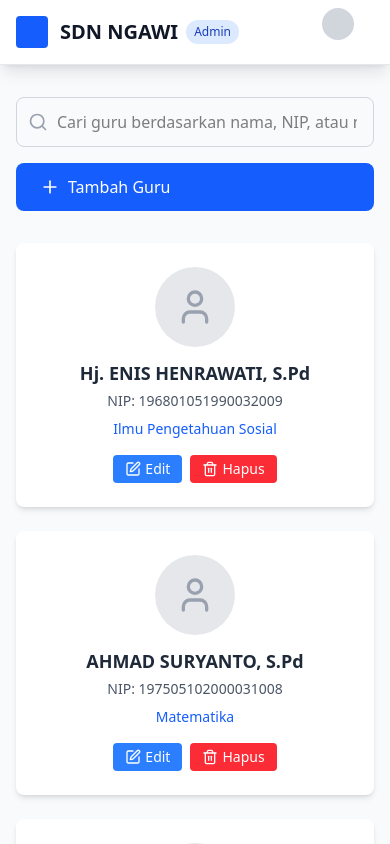
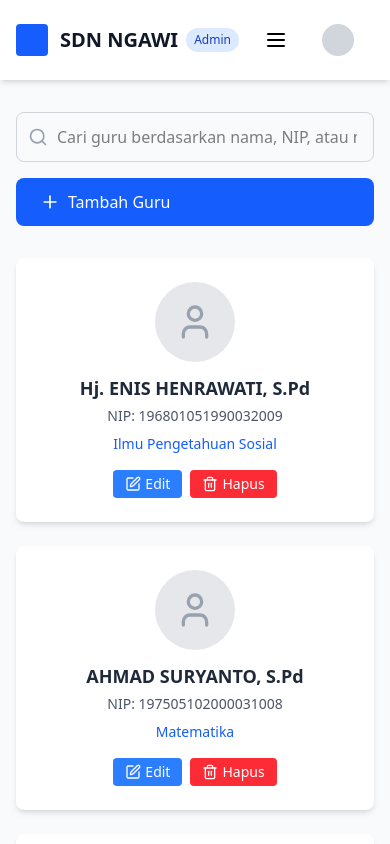
Before and after one commit to YosuaKev/danton-sdn-tembalang, a React (Vite) app in the folder frontend/: page /guruadmin in a window 390 px wide. Shown: the top 844 px of the page. Built offline with nearby package versions, Linux system fonts and the light colour scheme.

Commit message:
menyempurnakan header bar dan sinkron login ke profil admin sementara

```diff
--- a/frontend/src/admin/BeritaAdmin.jsx
+++ b/frontend/src/admin/BeritaAdmin.jsx
@@ -247,7 +247,7 @@ const BeritaAdmin = () => {
   return (
     <div className="min-h-screen bg-gray-50">
       {/* Admin Navigation Bar */}
-      <nav className="bg-white shadow-lg border-b border-gray-200 sticky top-0 z-50">
+      <header className="bg-white shadow-lg border-b border-gray-200 sticky top-0 z-50">
         <div className="max-w-7xl mx-auto px-4 sm:px-6 lg:px-8">
           <div className="flex justify-between h-16">
             <div className="flex items-center">
@@ -336,18 +336,18 @@ const BeritaAdmin = () => {
             </div>
           </div>
         )}
-      </nav>
+      </header>
 
       {/* Header Navigation */}
-      <header className="bg-white shadow-md">
+      <header className="bg-blue-900 text-white py-4">
         <div className="container mx-auto px-4 py-4">
-          <div className="flex items-center justify-between">
+          <div className="flex justify-center item-center text-center">
             <div>
-              <h1 className="text-2xl font-bold text-gray-900">
-                News Management
+              <h1 className="text-2xl font-bold bg-blue-900">
+                Manajemen Berita
               </h1>
-              <p className="text-gray-600">
-                Manage school news and announcements
+              <p className="text-white">
+                Mengatur berita sekolah dan pengumuman.
               </p>
             </div>
           </div>
--- a/frontend/src/admin/GuruAdmin.jsx
+++ b/frontend/src/admin/GuruAdmin.jsx
@@ -221,10 +221,11 @@ const GuruAdmin = () => {
   return (
     <div className="min-h-screen bg-gray-50">
       {/* Admin Navbar */}
-      <nav className="bg-white shadow-lg border-b border-gray-200 sticky top-0 z-50">
-        <div className="max-w-7xl mx-auto px-4 sm:px-6 lg:px-8">
-          <div className="flex justify-between h-16">
+      <header className="bg-white shadow-md sticky top-0 z-50">
+        <div className="container mx-auto px-4 py-4">
+          <div className="flex items-center justify-between">
             <div className="flex items-center">
+              {/* Logo */}
               <div className="flex-shrink-0 flex items-center">
                 <div className="w-8 h-8 bg-blue-600 rounded mr-3"></div>
                 <span className="font-bold text-xl text-gray-900">
@@ -234,49 +235,59 @@ const GuruAdmin = () => {
                   Admin
                 </span>
               </div>
-              {/* Navigation Links */}
-              <nav className="hidden md:flex space-x-6 ml-64">
+            </div>
+
+            <nav className="hidden md:flex space-x-6">
               <button
-                  href="#"
-                  className="hover:text-blue-200 transition-colors duration-200"
+                className="hover:text-blue-600 transition-colors duration-200"
               >
                 Beranda
               </button>
-                <button
-                  href="#" onClick={handleProfilAdmin}
-                  className="hover:text-blue-200 transition-colors duration-200"
+              <a
+                href="#"
+                onClick={handleProfilAdmin}
+                className="hover:text-blue-600 transition-colors duration-200"
               >
                 Profil
-                </button>
+              </a>
               <button
-                  href="#"
-                  className="hover:text-blue-200 transition-colors duration-200 border-b-2 border-blue-400"
+                className="hover:text-blue-600 transition-colors duration-200 border-b-2 border-blue-400"
               >
                 Guru
               </button>
               <button
-                  href="#"
-                  onClick={handleBeritaAdmin} className="hover:text-blue-200 transition-colors duration-200"
+                onClick={handleBeritaAdmin}
+                className="hover:text-blue-600 transition-colors duration-200"
               >
                 Berita
               </button>
               <button
-                  href="#"
-                  className="hover:text-blue-200 transition-colors duration-200"
+                className="hover:text-blue-600 transition-colors duration-200"
               >
                 Prestasi
               </button>
               <button
-                  href="#"
-                  className="hover:text-blue-200 transition-colors duration-200"
+                className="hover:text-blue-600 transition-colors duration-200"
               >
                 Kontak
               </button>
             </nav>
-            </div>
 
-            {/* Right side items */}
-            <div className="flex items-center space-x-4"></div>
+            <button className="md:hidden">
+              <svg
+                className="w-6 h-6"
+                fill="none"
+                stroke="currentColor"
+                viewBox="0 0 24 24"
+              >
+                <path
+                  strokeLinecap="round"
+                  strokeLinejoin="round"
+                  strokeWidth={2}
+                  d="M4 6h16M4 12h16M4 18h16"
+                />
+              </svg>
+            </button>
 
             {/* Profile/Logout */}
               <div className="relative">
@@ -289,7 +300,7 @@ const GuruAdmin = () => {
               </div>
           </div>
         </div>
-      </nav>
+      </header>
 
       {/* Main Content */}
       <main className="container mx-auto px-4 py-8">
--- a/frontend/src/admin/LoginPage.jsx
+++ b/frontend/src/admin/LoginPage.jsx
@@ -1,5 +1,6 @@
 import { useState } from 'react';
 import { User, Lock, Eye, EyeOff, GraduationCap } from 'lucide-react';
+import { useNavigate } from 'react-router-dom';
 
 const LoginPage = () => {
   const [formData, setFormData] = useState({
@@ -10,6 +11,11 @@ const LoginPage = () => {
   const [error, setError] = useState('');
   const [showPassword, setShowPassword] = useState(false);
   const [isLoading, setIsLoading] = useState(false);
+  const navigate = useNavigate();
+  const handleProfilAdmin = (e) => {
+    e.preventDefault();
+    navigate('/profiladmin')
+    }
 
   const handleInputChange = (e) => {
     const { name, value, type, checked } = e.target;
@@ -34,6 +40,7 @@ const LoginPage = () => {
         console.log('Remember Me:', formData.rememberMe);
         // In a real app, you would redirect to dashboard here
         alert('Login berhasil! Selamat datang di Dashboard Admin.');
+        navigate('/profiladmin');
       } else {
         setError('Username atau password salah. Silakan coba lagi.');
       }
--- a/frontend/src/admin/ProfilAdmin.jsx
+++ b/frontend/src/admin/ProfilAdmin.jsx
@@ -151,6 +151,7 @@ const ProfilAdmin = () => {
                 />
               </svg>
             </button>
+
             {/* Profile/Logout */}
               <div className="relative">
                 <button className="flex items-center space-x-3 text-gray-700 hover:text-gray-900 focus:outline-none focus:ring-2 focus:ring-blue-500 rounded-lg p-2">
--- a/frontend/src/pages/KontakSekolah.jsx
+++ b/frontend/src/pages/KontakSekolah.jsx
@@ -68,12 +68,12 @@ const Kontak = () => {
 
             {/* Navigation Links */}
             <nav className="hidden md:flex space-x-6">
-              <button href="#" onClick={handleHome} className="text-white hover:text-blue-200 transition-colors duration-200">Home</button>
+              <button href="#" onClick={handleHome} className="text-white hover:text-blue-200 transition-colors duration-200">Beranda</button>
               <button href="#" onClick={handleProfil} className="text-white hover:text-blue-200 transition-colors duration-200">Profil</button>
               <button href="#" onClick={handleGuru} className="text-white hover:text-blue-200 transition-colors duration-200">Guru</button>
               <button href="#" onClick={handleBerita} className="text-white hover:text-blue-200 transition-colors duration-200">Berita</button>
               <button href="#" onClick={handlePrestasi} className="text-white hover:text-blue-200 transition-colors duration-200">Prestasi</button>
-              <a href="#" className="text-white hover:text-blue-200 transition-colors duration-200 border-b-2 border-blue-400">Kontak</a>
+              <button href="#" className="text-white hover:text-blue-200 transition-colors duration-200 border-b-2 border-blue-400">Kontak</button>
             </nav>
 
             {/* Mobile Menu Button */}
--- a/frontend/src/pages/ProfilSekolah.jsx
+++ b/frontend/src/pages/ProfilSekolah.jsx
@@ -1,5 +1,6 @@
 import React from 'react';
 import { useNavigate } from "react-router-dom";
+import { X, Menu } from 'lucide-react';
 
 
 const Profil = () => {
```
Lines whose indentation alone changed are shown as unchanged.
